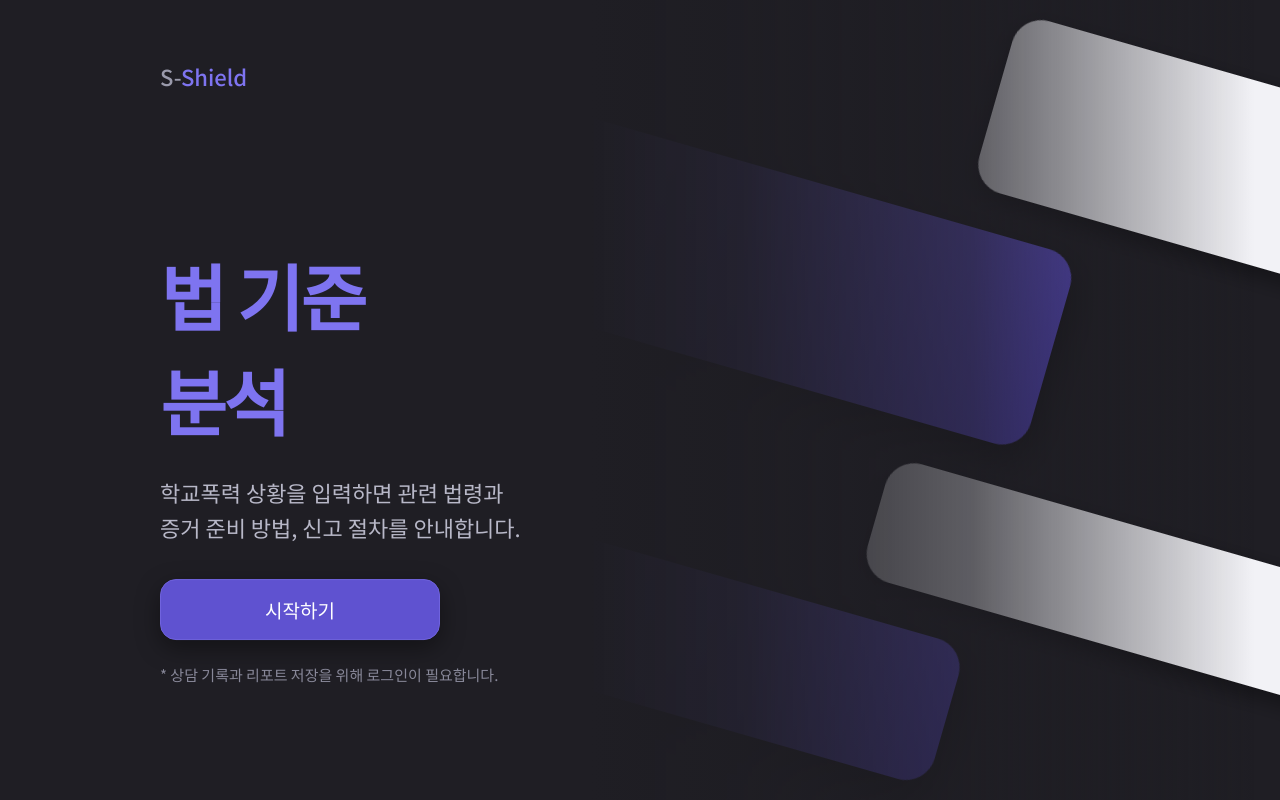
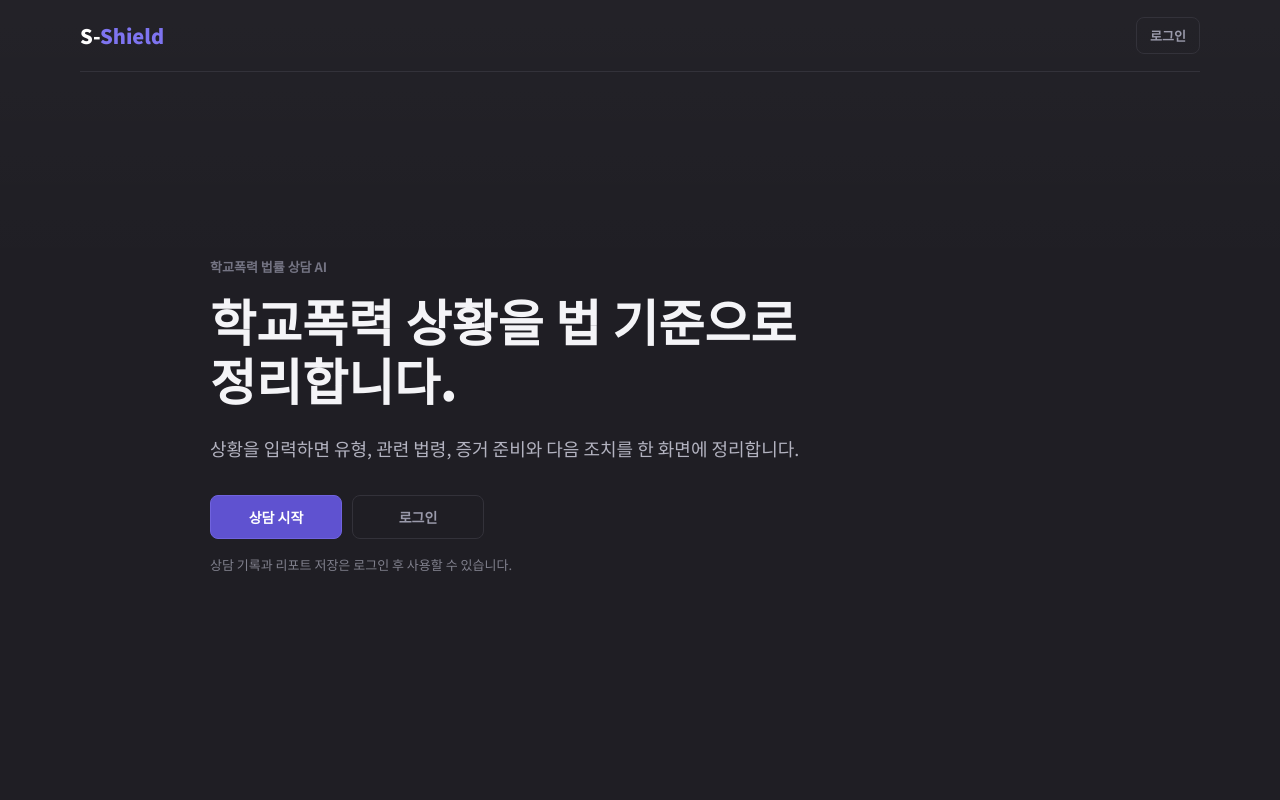
Before and after one commit to SafeShieldITshow/SafeShield, a React (Vite) app: page / in a window 1280 px wide. Built offline with nearby package versions, Linux system fonts and the light colour scheme; no server answers.

Commit message:
Simplify frontend visual design

```diff
--- a/src/App.css
+++ b/src/App.css
@@ -1,155 +1,178 @@
 .root-container {
   width: 100%;
-  height: 100vh;
+  min-height: 100vh;
   position: relative;
   overflow: hidden;
   font-family: var(--font);
   background:
-    linear-gradient(90deg, rgba(31, 30, 36, 0.98), rgba(31, 30, 36, 0.9)),
+    linear-gradient(180deg, rgba(255, 255, 255, 0.018), transparent 280px),
     var(--bg);
+  color: var(--text);
 }
 
-/* 말풍선 데코 */
-.chat-wrapper {
-  position: absolute;
-  top: -20%;
-  right: 0%;
-  width: 48%;
-  height: 140%;
-  transform: rotate(16deg);
+.home-header {
+  width: min(100% - 48px, 1120px);
+  height: 72px;
+  margin: 0 auto;
+  display: flex;
+  align-items: center;
+  justify-content: space-between;
+  border-bottom: 1px solid var(--border);
+}
+
+.logo-text {
+  border: 0;
+  background: transparent;
+  color: var(--text);
+  font: 800 20px var(--font);
+  padding: 0;
+  cursor: pointer;
+}
+
+.home-login {
+  border: 1px solid var(--border);
+  border-radius: var(--r-sm);
+  background: transparent;
+  color: var(--text-sub);
+  padding: 8px 13px;
+  font: 700 13px var(--font);
+  cursor: pointer;
+  transition: border-color var(--ease), color var(--ease), background var(--ease);
+}
+
+.home-login:hover {
+  color: var(--text);
+  border-color: rgba(255, 255, 255, 0.18);
+  background: rgba(255, 255, 255, 0.04);
+}
+
+.main-content {
+  width: min(100% - 48px, 860px);
+  min-height: calc(100vh - 72px);
+  margin: 0 auto;
   display: flex;
   flex-direction: column;
   justify-content: center;
-  gap: 40px;
-  z-index: 1;
+  padding: 56px 0 96px;
 }
 
-.bubble { border-radius: 30px; opacity: 0; animation: fadeIn 0.4s ease-out forwards; }
-.b-white-1  { width: 80%; height: 16%; background: #f2f2f6; align-self: flex-end;   margin-right: -20%; box-shadow: var(--shadow-md); animation-delay: 0.1s; }
-.b-purple-1 { width: 90%; height: 18%; background: var(--accent-gradient); align-self: flex-start; margin-left: -30%;  box-shadow: var(--shadow-lg); animation-delay: 0.2s; }
-.b-white-2  { width: 95%; height: 11%; background: #f2f2f6; align-self: flex-end;   margin-right: -35%; box-shadow: var(--shadow-md); animation-delay: 0.3s; }
-.b-purple-2 { width: 85%; height: 13%; background: var(--accent-gradient); align-self: flex-start; margin-left: -25%;  box-shadow: var(--shadow-lg); animation-delay: 0.4s; }
-
-.gradient-overlay {
-  position: absolute;
-  top: 0; left: 0;
-  width: 100%; height: 100%;
-  background: linear-gradient(90deg, var(--bg) 46%, rgba(31,30,36,0.94) 58%, rgba(31,30,36,0.7) 76%, transparent 98%);
-  z-index: 5;
-
-  pointer-events: none;
+.home-kicker {
+  width: fit-content;
+  margin: 0 0 14px;
+  padding: 0;
+  border: 0;
+  background: transparent;
+  color: var(--text-muted);
+  font-size: 13px;
+  font-weight: 700;
 }
 
-
-.logo-text {
-  position: absolute;
-  top: 60px; left: 160px;
-  color: var(--text-sub);
-  font-size: 22px;
-  font-weight: 500;
-  z-index: 10;
-  cursor: pointer;
-  transition: color var(--ease);
-  animation: fadeDown 0.5s ease both;
-}
-.logo-text:hover { color: var(--text); }
-
-.main-content {
-  position: absolute;
-  left: 160px;
-  top: 50%;
-  transform: translateY(-50%);
-  z-index: 10;
-  width: 1000px;
+.title-h1 {
+  max-width: 760px;
+  margin: 0;
+  color: #f4f4f7;
+  font-size: 50px;
+  line-height: 1.18;
+  font-weight: 800;
+  letter-spacing: 0;
+  word-break: keep-all;
 }
 
-/* 타이핑 애니메이션 */
-.line-wrapper { display: flex; align-items: baseline; height: 1.3em; margin-bottom: 12px; width: 100%; }
-.line-flex    { gap: 12px; }
-
-.typing-txt { display: inline-block; overflow: hidden; white-space: nowrap; width: 0; vertical-align: middle; }
-.fade-txt   { opacity: 0; display: inline-block; white-space: nowrap; }
-
-.anim-1 { animation: typing     0.8s steps(15)    forwards; animation-delay: 0.3s; }
-.anim-2 { animation: smoothFade 1.0s ease-out      forwards; animation-delay: 1.1s; }
-.anim-3 { animation: typing     0.4s steps(5)      forwards; animation-delay: 1.6s; }
-.anim-4 { animation: smoothFade 1.0s ease-out      forwards; animation-delay: 2.0s; }
-.anim-5 { animation: typing     0.8s steps(10)     forwards; animation-delay: 2.6s; }
-.anim-6 { opacity: 0; animation: fadeIn 0.8s forwards; animation-delay: 3.4s; }
-.anim-7 { opacity: 0; animation: fadeIn 0.8s forwards; animation-delay: 3.9s; }
-
-.title-h1   { font-size: 72px; line-height: 1.2; margin-bottom: 24px; letter-spacing: -0.04em; }
-.text-white { color: #e6e6f0; font-weight: 400; }
-
-.text-purple {
-  color: var(--accent-light);
-  font-weight: 700;
-  cursor: pointer;
-  transition: all 0.3s;
-}
-.text-purple:hover {
-  text-shadow: 0 0 10px rgba(126, 116, 240, 0.4);
-  transform: translateY(-3px);
-  color: #b0aaff;
+.sub-desc {
+  max-width: 610px;
+  margin: 24px 0 32px;
+  color: #b3b3c0;
+  font-size: 18px;
+  line-height: 1.7;
+  word-break: keep-all;
+  overflow-wrap: break-word;
 }
 
-.sub-desc  { color: #b8b8c8; font-size: 22px; line-height: 1.6; margin-bottom: 34px; font-weight: 400; word-break: keep-all; overflow-wrap: break-word; }
-.pc-br     { display: block; }
-.mobile-br { display: none; }
+.home-actions {
+  display: flex;
+  align-items: center;
+  gap: 10px;
+  flex-wrap: wrap;
+}
+
+.start-btn,
+.secondary-btn {
+  min-width: 132px;
+  min-height: 44px;
+  border-radius: var(--r-sm);
+  padding: 0 18px;
+  font: 800 14px var(--font);
+  cursor: pointer;
+  transition: background var(--ease), border-color var(--ease), color var(--ease), transform var(--ease);
+}
 
 .start-btn {
-  display: block;
-  width: 280px;
-  padding: 16px 0;
   background: var(--accent);
   color: var(--text);
   border: 1px solid var(--accent-hover);
-  border-radius: var(--r-lg);
-  font-size: 19px;
-  font-weight: 500;
-  font-family: var(--font);
-  cursor: pointer;
-  margin-bottom: 24px;
-  box-shadow: var(--shadow-md);
-  transition: all var(--ease);
-}
-.start-btn:hover { transform: translateY(-2px); background: var(--accent-hover); }
-
-.info-note { color: #888899; font-size: 15px; font-weight: 400; }
-
-/* 반응형 */
-@media (min-width: 601px) and (max-width: 1024px) {
-  .logo-text    { left: 60px; top: 40px; font-size: 20px; }
-  .main-content { left: 60px; width: 85%; }
-  .title-h1     { font-size: 52px; white-space: normal; }
-  .sub-desc     { font-size: 20px; margin-bottom: 30px; }
-  .start-btn    { width: 240px; }
-  .chat-wrapper { opacity: 0.26; right: -8%; }
 }
 
-@media (max-width: 600px) {
+.start-btn:hover {
+  transform: translateY(-1px);
+  background: var(--accent-hover);
+}
+
+.secondary-btn {
+  background: transparent;
+  color: var(--text-sub);
+  border: 1px solid var(--border);
+}
+
+.secondary-btn:hover {
+  color: var(--text);
+  border-color: rgba(255, 255, 255, 0.18);
+  background: rgba(255, 255, 255, 0.04);
+}
+
+.info-note {
+  margin: 16px 0 0;
+  color: #80808d;
+  font-size: 13px;
+  line-height: 1.5;
+}
+
+@media (max-width: 720px) {
   .root-container {
-    height: auto;
-    min-height: 100vh;
     overflow-y: auto;
   }
-  .logo-text {
-    left: 0; width: 100%; text-align: center; top: 32px;
+
+  .home-header {
+    width: min(100% - 32px, 1120px);
+    height: 64px;
   }
+
   .main-content {
-    left: 5%; width: 90%; text-align: center;
-    display: flex; flex-direction: column; align-items: center;
-    top: 50%; transform: translateY(-45%);
+    width: min(100% - 32px, 860px);
+    min-height: auto;
+    justify-content: flex-start;
+    padding: 120px 0 72px;
   }
-  .title-h1     { font-size: 32px; line-height: 1.16; white-space: normal; margin-bottom: 20px; }
-  .line-wrapper { display: block; height: auto; margin-bottom: 7px; }
-  .line-flex    { gap: 0; }
-  .typing-txt   { width: 100% !important; animation: fadeIn 1s forwards !important; }
-  .fade-txt     { opacity: 1 !important; margin-right: 0; }
-  .sub-desc     { font-size: 16px; line-height: 1.55; margin-bottom: 24px; padding: 0 10px; }
-  .mobile-br    { display: block; }
-  .pc-br        { display: none; }
-  .start-btn    { width: 100%; max-width: 300px; padding: 14px 0; margin: 0 auto 14px; font-size: 17px; border-radius: var(--r-md); }
-  .info-note    { max-width: 300px; font-size: 12px; line-height: 1.45; }
-  .chat-wrapper { opacity: 0.14; right: -46%; top: -28%; height: 120%; }
+
+  .home-kicker { margin-bottom: 14px; font-size: 12px; }
+
+  .title-h1 {
+    font-size: 31px;
+    line-height: 1.24;
+  }
+
+  .sub-desc {
+    margin: 20px 0 28px;
+    font-size: 15px;
+    line-height: 1.65;
+  }
+
+  .home-actions {
+    width: 100%;
+  }
+
+  .start-btn,
+  .secondary-btn {
+    flex: 1;
+    min-width: 0;
+  }
 }
--- a/src/App.jsx
+++ b/src/App.jsx
@@ -78,43 +78,33 @@ function MainHome() {
 
     return (
         <div className="root-container">
-            <div className="gradient-overlay"></div>
-            <div className="logo-text">S-<span className="logo-accent">Shield</span></div>
+            <header className="home-header">
+                <button className="logo-text" onClick={() => navigate('/chat?new=1')} aria-label="새 상담 시작">
+                    S-<span className="logo-accent">Shield</span>
+                </button>
+                <button className="home-login" onClick={() => navigate('/login')}>
+                    로그인
+                </button>
+            </header>
 
-            <div className="main-content">
-                <h1 className="title-h1">
-                    <div className="line-wrapper">
-                        <span className="typing-txt anim-1 text-white">당신의 상황,</span>
-                    </div>
-                    <div className="line-wrapper line-flex">
-                        <span className="fade-txt anim-2 text-purple">법 기준</span>
-                        <span className="typing-txt anim-3 text-white">으로</span>
-                    </div>
-                    <div className="line-wrapper line-flex">
-                        <span className="fade-txt anim-4 text-purple">분석</span>
-                        <span className="typing-txt anim-5 text-white">해드립니다</span>
-                    </div>
-                </h1>
+            <main className="main-content">
+                <p className="home-kicker">학교폭력 법률 상담 AI</p>
+                <h1 className="title-h1">학교폭력 상황을 법 기준으로 정리합니다.</h1>
 
-                <p className="sub-desc anim-6">
-                    학교폭력 상황을 입력하면 관련 법령과<br className="pc-br" />
-                    증거 준비 방법, 신고 절차를 안내합니다.
+                <p className="sub-desc">
+                    상황을 입력하면 유형, 관련 법령, 증거 준비와 다음 조치를 한 화면에 정리합니다.
                 </p>
 
-                <div className="anim-7">
+                <div className="home-actions">
                     <button className="start-btn" onClick={() => navigate('/chat?new=1')}>
-                        시작하기
+                        상담 시작
                     </button>
-                    <p className="info-note">* 상담 기록과 리포트 저장을 위해 로그인이 필요합니다.</p>
+                    <button className="secondary-btn" onClick={() => navigate('/login')}>
+                        로그인
+                    </button>
                 </div>
-            </div>
-
-            <div className="chat-wrapper" aria-hidden="true">
-                <div className="bubble b-white-1"></div>
-                <div className="bubble b-purple-1"></div>
-                <div className="bubble b-white-2"></div>
-                <div className="bubble b-purple-2"></div>
-            </div>
+                <p className="info-note">상담 기록과 리포트 저장은 로그인 후 사용할 수 있습니다.</p>
+            </main>
         </div>
     );
 }
--- a/src/SShieldMypage.css
+++ b/src/SShieldMypage.css
@@ -110,9 +110,7 @@
   border: 1px solid rgba(255, 255, 255, 0.1);
   border-radius: var(--r-md);
   padding: 22px 26px;
-  background:
-    linear-gradient(135deg, rgba(126, 116, 240, 0.09), transparent 44%),
-    var(--surface);
+  background: var(--surface);
 }
 
 .userName  { font-size: 19px; font-weight: 700; margin-bottom: 5px; }
@@ -146,7 +144,7 @@
   display: flex;
   justify-content: space-between;
   align-items: center;
-  background: rgba(255, 255, 255, 0.052);
+  background: var(--surface);
   transition: transform var(--ease), border-color var(--ease);
 }
 .reportCard:hover { border-color: var(--accent); transform: translateY(-2px); }
@@ -162,7 +160,7 @@
   color: #d8d3ff;
   font-size: 12px;
   padding: 5px 11px;
-  border-radius: var(--r-pill);
+  border-radius: var(--r-xs);
 }
 
 /* 액션 버튼 */
```
Also changed, not shown: src/SShieldResult.css (+15 -16 lines), src/index.css (+6 -6 lines).
